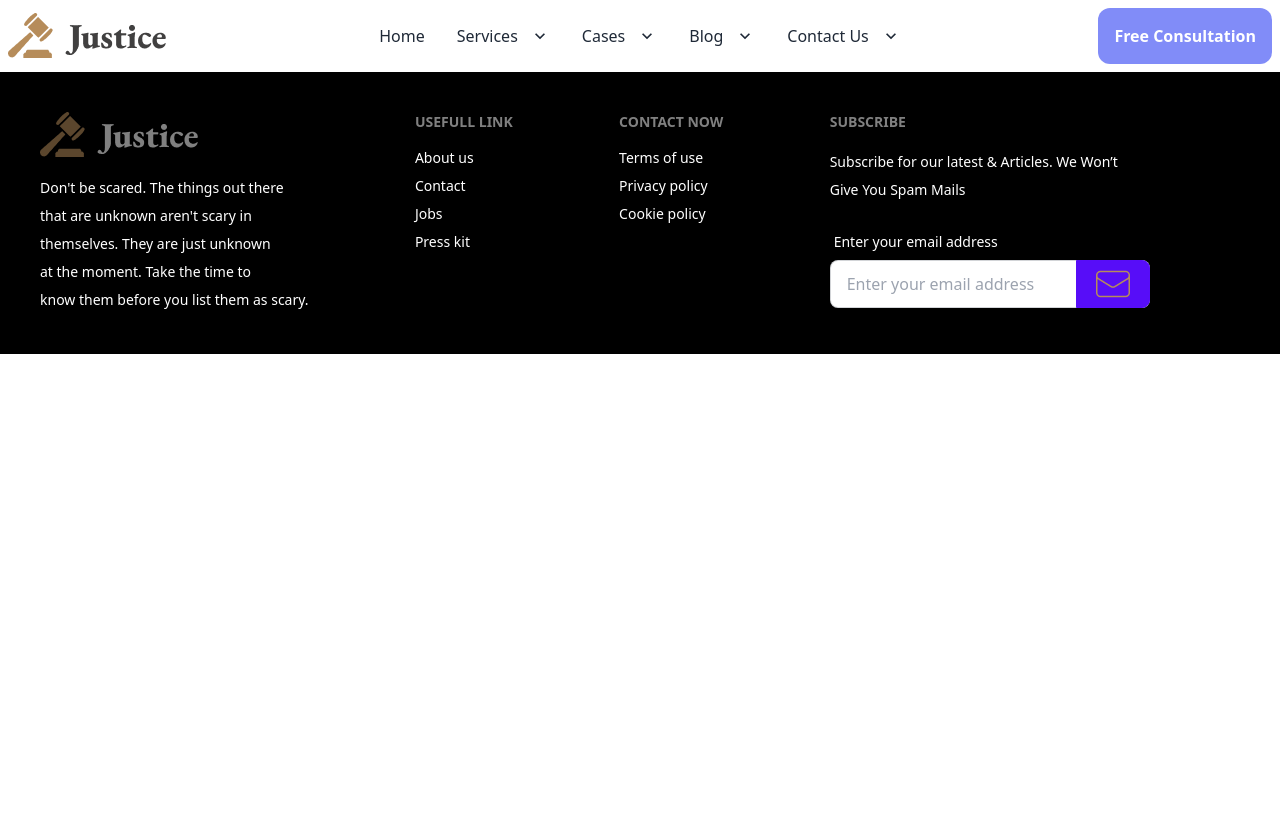
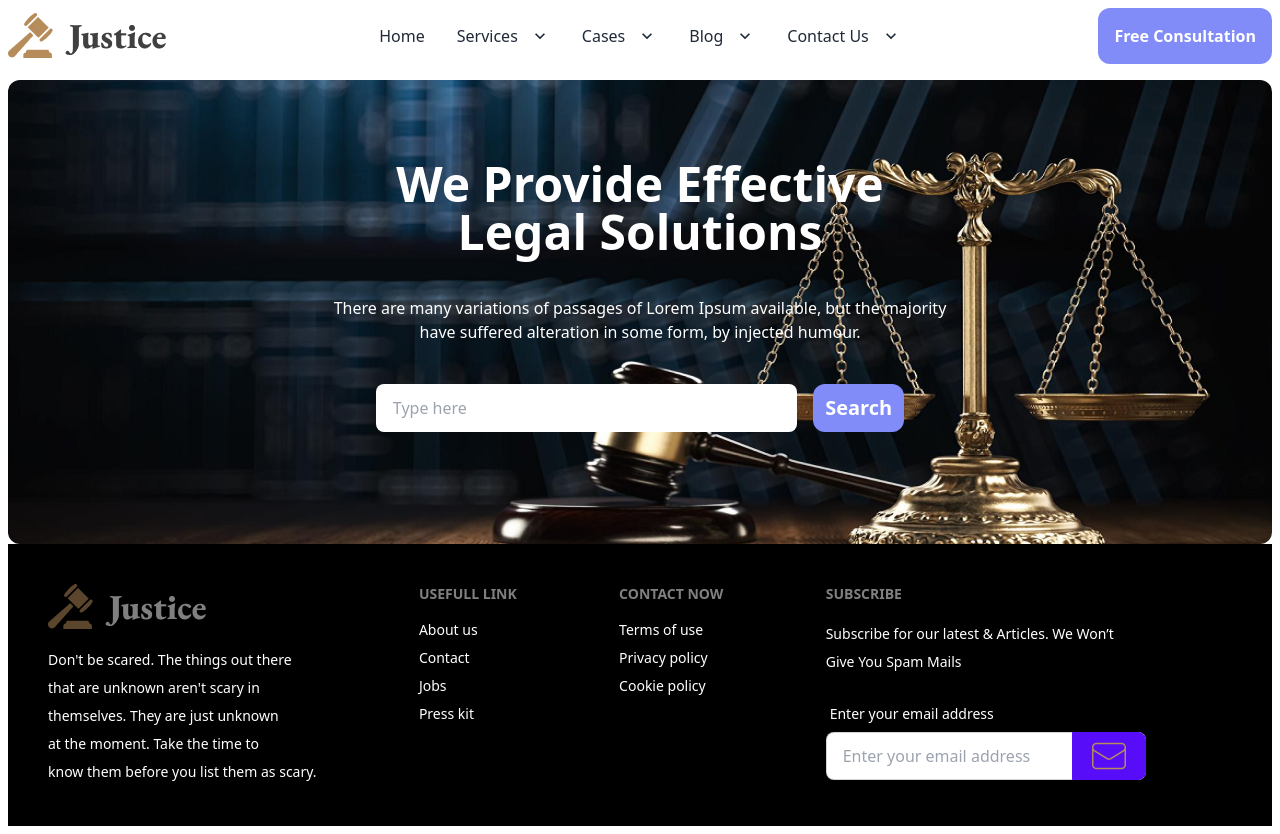
Before and after one commit to Fahim3831/Legal-solution-Landing-Page-Design, a plain HTML site: page index.html in a window 1280 px wide. Before the commit the page ends 800 px from the top, so only its background shows below. Drawn offline with nearby package versions, Linux system fonts and the light colour scheme.

Commit message:
Banner Added

```diff
--- a/index.html
+++ b/index.html
@@ -123,6 +123,20 @@
       <!-- navbar ends -->
     </header>
 
+    <main class="max-w-screen-xl mx-auto">
+
+      <!-- Banner -->
+      <div class="m-2">
+        <div style="background-image: url('./images/banner.png');" class="w-full rounded-xl bg-no-repeat">
+          <h2 class=" text-center text-xl lg:text-5xl font-bold mt-2 text-white pt-20">We Provide Effective <br> Legal
+            Solutions</h2>
+          <p class="text-center lg:w-1/2  mx-auto text-white pt-10">There are many variations of passages of Lorem Ipsum
+            available, but the majority have suffered alteration in some form, by injected humour.</p>
+          <div class="flex justify-center pt-10 pb-28">
+            <input type="text" placeholder="Type here" class="input lg:w-1/3" />
+            <button class="text-white text-xl font-semibold bg-indigo-400 p-2 px-3 ml-4 rounded-xl">Search</button>
+          </div>
+        </div>
 
     <!-- <footer> -->
   <footer class=" p-10 bg-black text-white ">
```
